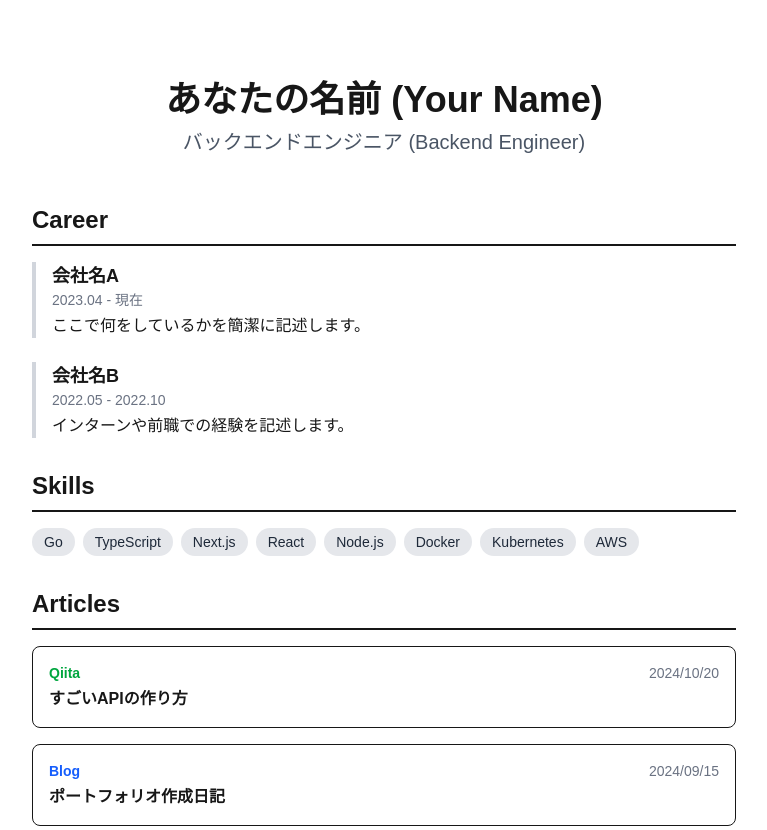
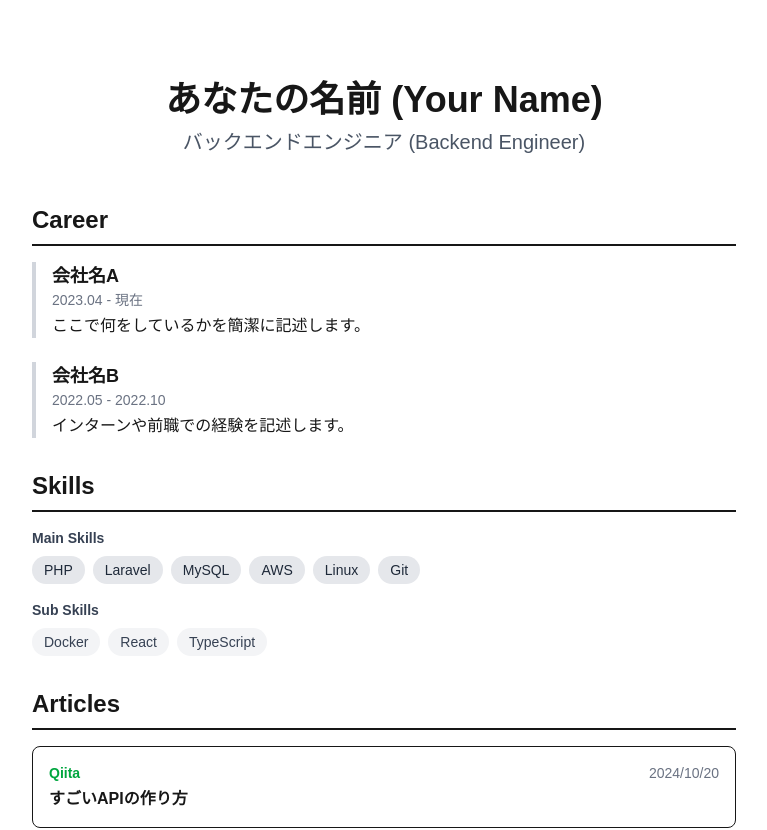
Before and after one commit to AbeTakaki/abetakaki.github.io, a Next.js app: page / in a window 1280 px wide. Shown: the top 830 px of the page, without its empty margins (256-1023 px from the left). Built offline with nearby package versions, Linux system fonts and the light colour scheme.

Commit message:
update: スキルを反映

```diff
--- a/app/components/Skills.tsx
+++ b/app/components/Skills.tsx
@@ -1,18 +1,26 @@
 import Section from './Section';
 
-// 表示したいスキル
-const mySkills = [
-  'Go', 'TypeScript', 'Next.js', 'React',
-  'Node.js', 'Docker', 'Kubernetes', 'AWS',
-];
+type SkillsProps = {
+  mainSkills?: string[];
+  subSkills?: string[];
+};
 
-export default function Skills() {
+// デフォルトのメイン / サブスキル
+const defaultMainSkills = ['PHP', 'Laravel', 'MySQL', 'AWS','Linux','Git'];
+const defaultSubSkills = ['Docker', 'React', 'TypeScript'];
+
+export default function Skills({
+  mainSkills = defaultMainSkills,
+  subSkills = defaultSubSkills,
+}: SkillsProps) {
   return (
     <Section title="Skills">
-      {/* flex と flex-wrap で、スキルバッジを横並び＆折り返しにする */}
+      <div className="space-y-4">
+        {/* メインスキル */}
+        <div>
+          <h3 className="text-sm font-semibold text-gray-700 mb-2">Main Skills</h3>
           <div className="flex flex-wrap gap-2">
-        {mySkills.map((skill) => (
-          // バッジのスタイル
+            {mainSkills.map((skill) => (
               <span
                 key={skill}
                 className="bg-gray-200 text-gray-800 px-3 py-1 rounded-full text-sm"
@@ -21,6 +29,23 @@ export default function Skills() {
               </span>
             ))}
           </div>
+        </div>
+
+        {/* サブスキル */}
+        <div>
+          <h3 className="text-sm font-semibold text-gray-700 mb-2">Sub Skills</h3>
+          <div className="flex flex-wrap gap-2">
+            {subSkills.map((skill) => (
+              <span
+                key={skill}
+                className="bg-gray-100 text-gray-700 px-3 py-1 rounded-full text-sm"
+              >
+                {skill}
+              </span>
+            ))}
+          </div>
+        </div>
+      </div>
     </Section>
   );
 }
```
Lines whose indentation alone changed are shown as unchanged.
